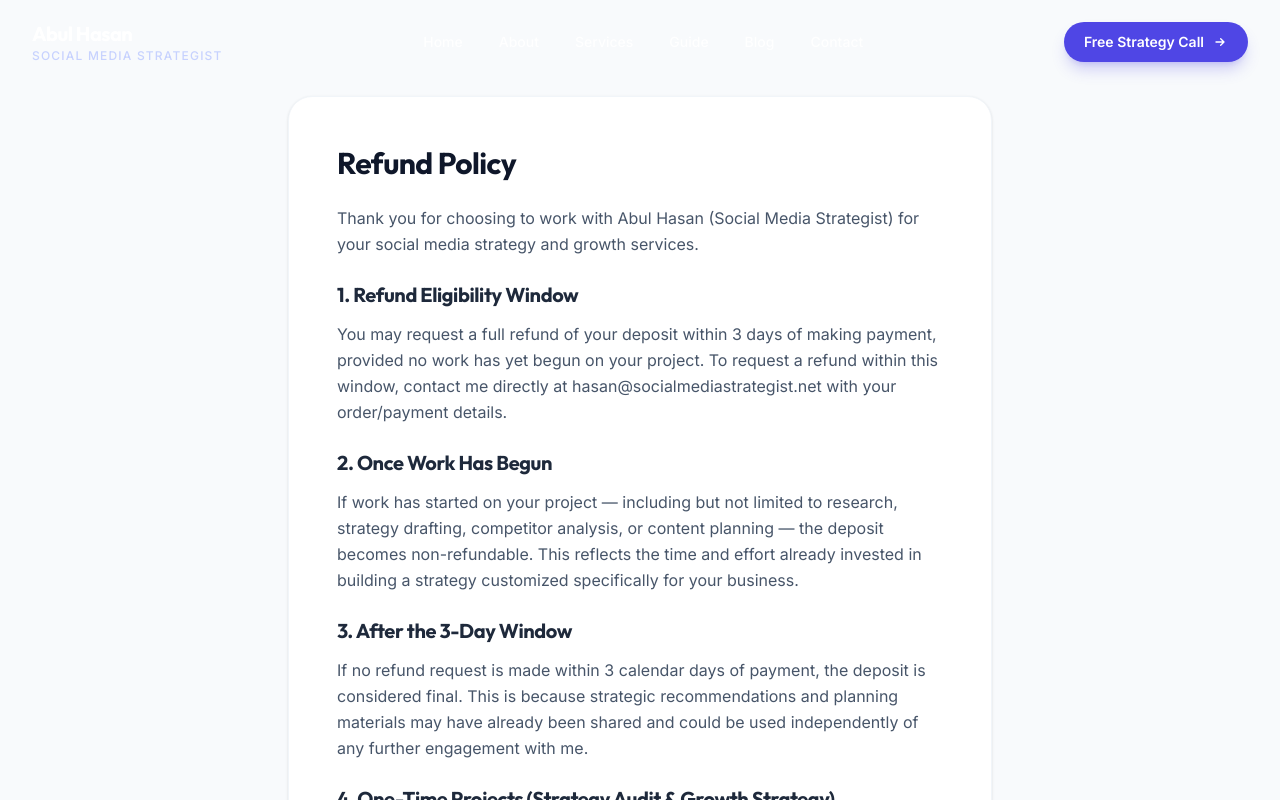
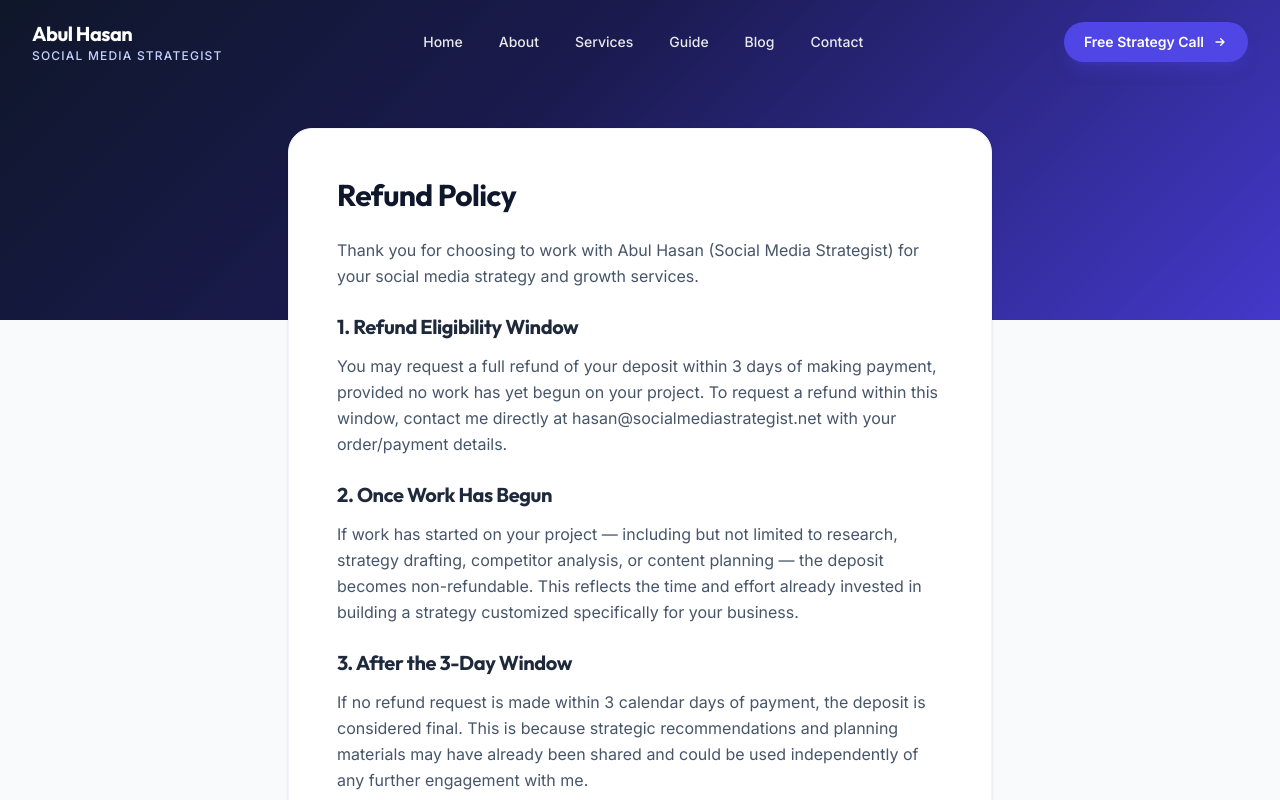
Before and after one commit to farad-alam/Social-Media-Strategist, a Next.js app: page /refund-policy in a window 1280 px wide. Shown: the top 800 px of the page. Built offline with nearby package versions, Linux system fonts and the light colour scheme.

Commit message:
style: Add blue gradient background to policy pages to fix navbar visibility

```diff
--- a/app/privacy-policy/page.tsx
+++ b/app/privacy-policy/page.tsx
@@ -5,8 +5,9 @@ export const metadata = {
 
 export default function PrivacyPolicy() {
   return (
-    <main className="min-h-screen bg-slate-50 pt-24 pb-16">
-      <div className="max-w-3xl mx-auto px-4 sm:px-6 lg:px-8">
+    <main className="min-h-screen bg-slate-50 relative pt-32 pb-16">
+      <div className="absolute top-0 left-0 w-full h-80 gradient-hero z-0"></div>
+      <div className="max-w-3xl mx-auto px-4 sm:px-6 lg:px-8 relative z-10">
         <div className="bg-white rounded-2xl shadow-sm border border-slate-100 p-8 md:p-12">
           <h1 className="text-3xl font-bold text-slate-900 mb-2">Privacy Policy</h1>
           <p className="text-sm text-slate-500 mb-8">
--- a/app/refund-policy/page.tsx
+++ b/app/refund-policy/page.tsx
@@ -5,8 +5,9 @@ export const metadata = {
 
 export default function RefundPolicy() {
   return (
-    <main className="min-h-screen bg-slate-50 pt-24 pb-16">
-      <div className="max-w-3xl mx-auto px-4 sm:px-6 lg:px-8">
+    <main className="min-h-screen bg-slate-50 relative pt-32 pb-16">
+      <div className="absolute top-0 left-0 w-full h-80 gradient-hero z-0"></div>
+      <div className="max-w-3xl mx-auto px-4 sm:px-6 lg:px-8 relative z-10">
         <div className="bg-white rounded-2xl shadow-sm border border-slate-100 p-8 md:p-12">
           <h1 className="text-3xl font-bold text-slate-900 mb-6">Refund Policy</h1>
 
--- a/app/terms-of-service/page.tsx
+++ b/app/terms-of-service/page.tsx
@@ -5,8 +5,9 @@ export const metadata = {
 
 export default function TermsOfService() {
   return (
-    <main className="min-h-screen bg-slate-50 pt-24 pb-16">
-      <div className="max-w-3xl mx-auto px-4 sm:px-6 lg:px-8">
+    <main className="min-h-screen bg-slate-50 relative pt-32 pb-16">
+      <div className="absolute top-0 left-0 w-full h-80 gradient-hero z-0"></div>
+      <div className="max-w-3xl mx-auto px-4 sm:px-6 lg:px-8 relative z-10">
         <div className="bg-white rounded-2xl shadow-sm border border-slate-100 p-8 md:p-12">
           <h1 className="text-3xl font-bold text-slate-900 mb-2">Terms of Service</h1>
           <p className="text-sm text-slate-500 mb-8">
```
